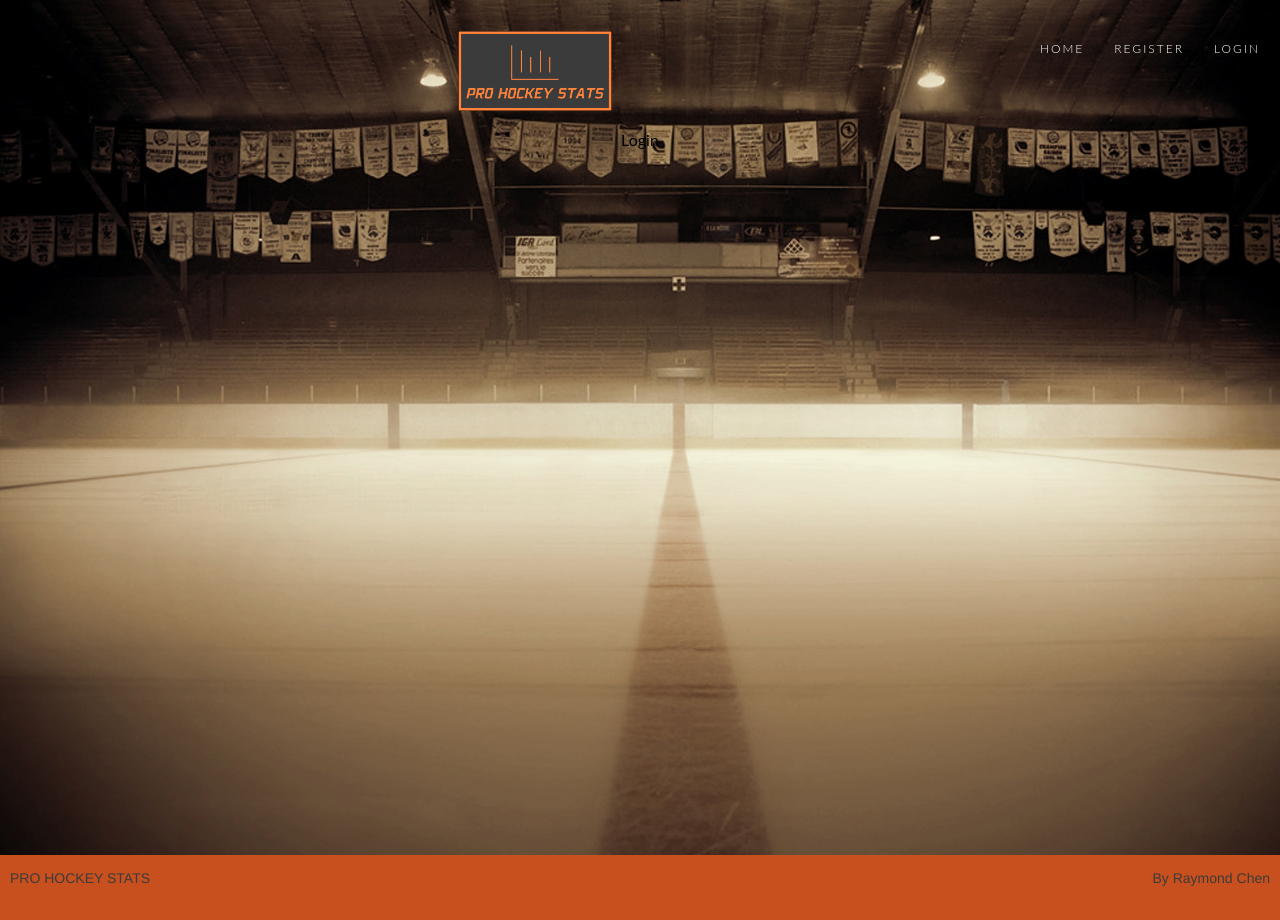
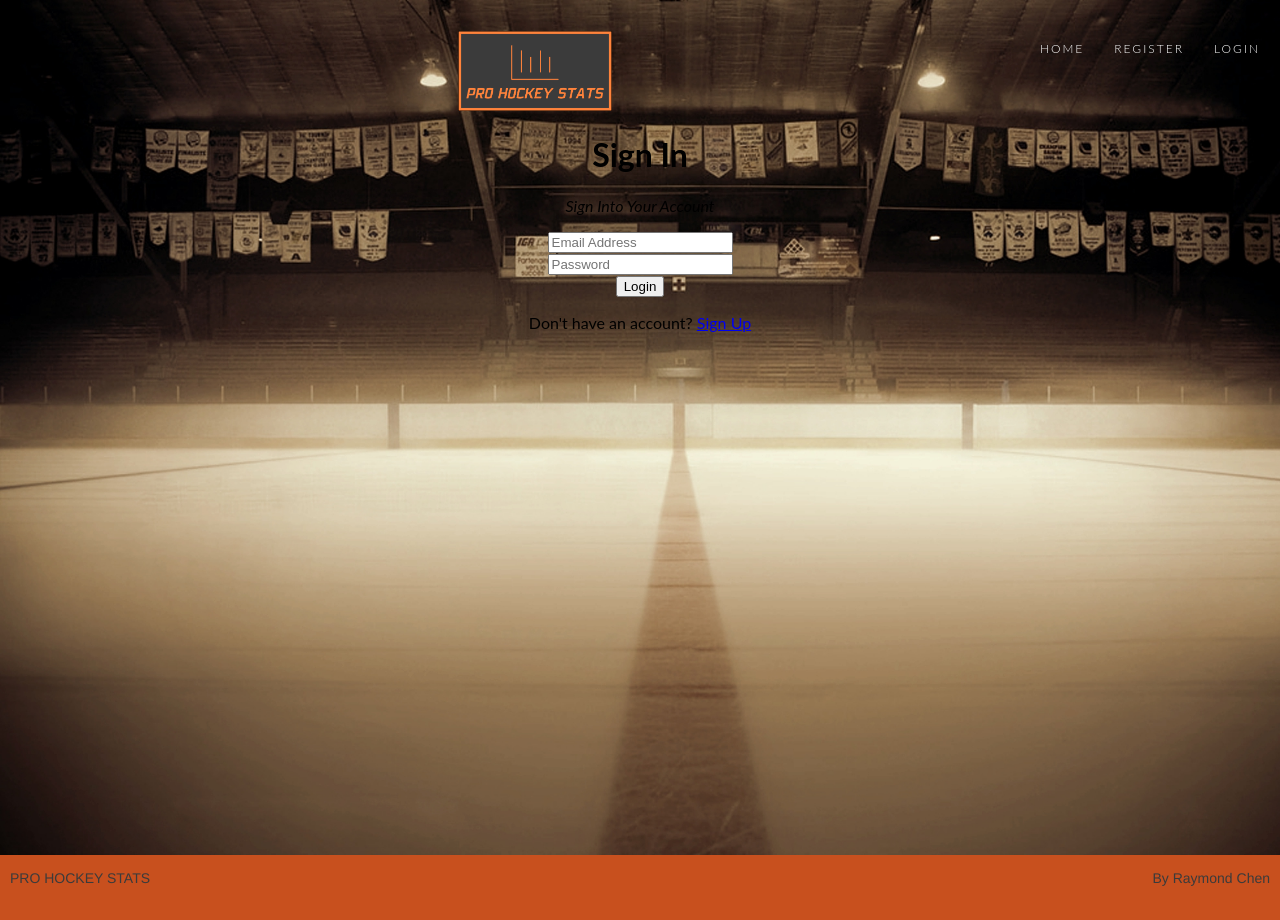
Before and after one commit to rchenGH/pro-hockey-stats-3, a React (Create React App) app in the folder client/: page /login in a window 1280 px wide. Built offline with nearby package versions, Linux system fonts and the light colour scheme; the HTML template or start-up script is replaced by a standard one.

Commit message:
add login component

```diff
--- a/client/package.json
+++ b/client/package.json
@@ -37,6 +37,7 @@
       "last 1 safari version"
     ]
   },
+  "proxy": "http://localhost:5000",
   "devDependencies": {
     "react-scripts": "^3.0.1"
   }
--- a/client/src/components/auth/Login.js
+++ b/client/src/components/auth/Login.js
@@ -1,9 +1,51 @@
-import React from 'react'
+import React, {Fragment, useState} from 'react';
+import { Link } from 'react-router-dom';
 
-const Login = () => {
+const Login = ({ setAlert }) => {
+    const [ formData, setFormData ] = useState({
+        email: '',
+        password: '',
+    });
+
+    const { email, password } = formData;
+
+    const onChange = e =>
+        setFormData({ ...formData, [e.target.name]: e.target.value })
+
+    const onSubmit = async e => {
+        e.preventDefault();
+        console.log('Success')
+    }
     return (
         <div>
-            Login
+            <h1>Sign In</h1>
+            <p><i>Sign Into Your Account</i></p>
+            <form onSubmit={e => onSubmit(e)}>
+                <div>
+                    <input
+                        type='email'
+                        placeholder='Email Address'
+                        name='email'
+                        value={email}
+                        onChange={e => onChange(e)}
+                        required
+                    />
+                </div>
+                <div>
+                    <input
+                        type='password'
+                        placeholder='Password'
+                        name='password'
+                        value={password}
+                        onChange={e => onChange(e)}
+                        minLength='6'
+                    />
+                </div>
+                <input type='submit' value='Login' />
+                <p>
+                    Don't have an account? <Link to="/register">Sign Up</Link>
+                </p>
+            </form>
         </div>
     )
 }
--- a/client/src/components/auth/Register.js
+++ b/client/src/components/auth/Register.js
@@ -1,8 +1,5 @@
 import React, {Fragment, useState} from 'react'
-import {connect} from 'react-redux';
-import { link } from 'react-router-dom';
-import { setAlert } from '../../actions/alert';
-import propTypes from 'prop-types';
+import { Link } from 'react-router-dom';
 
 const Register = ({ setAlert }) => {
     const [ formData, setFormData ] = useState({
@@ -13,6 +10,7 @@ const Register = ({ setAlert }) => {
     });
 
     const { name, email, password, password2 } = formData;
+
     const onChange = e =>
         setFormData({ ...formData, [e.target.name]: e.target.value })
 
@@ -21,10 +19,9 @@ const Register = ({ setAlert }) => {
         if(password !== password2){
             console.log('Passwords do not match')
         } else {
-            console.log(formData)
+            console.log('Success')
         }
     }
-
     return (
         <div>
             <h1>Sign Up</h1>
@@ -72,7 +69,7 @@ const Register = ({ setAlert }) => {
                 </div>
                 <input type='submit' value='Register' />>
                 <p>
-                    Already have an account? <a href="login.html">Sign In</a>
+                    Already have an account? <Link to="/login">Sign In</Link>
                 </p>
             </form>
         </div>
```
